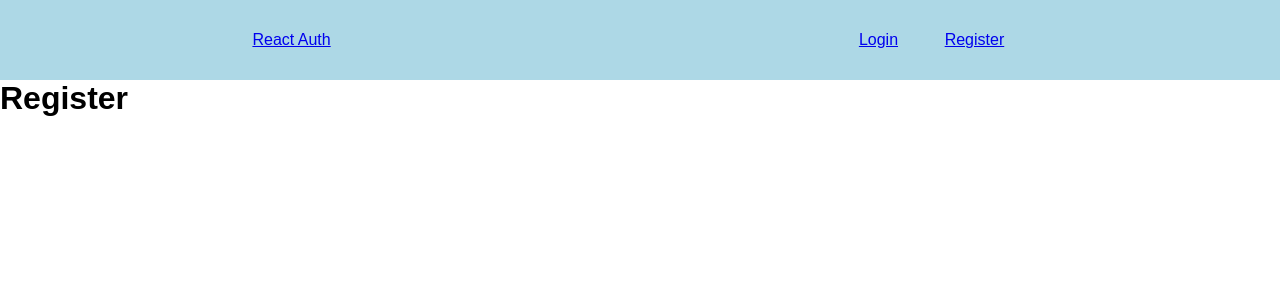
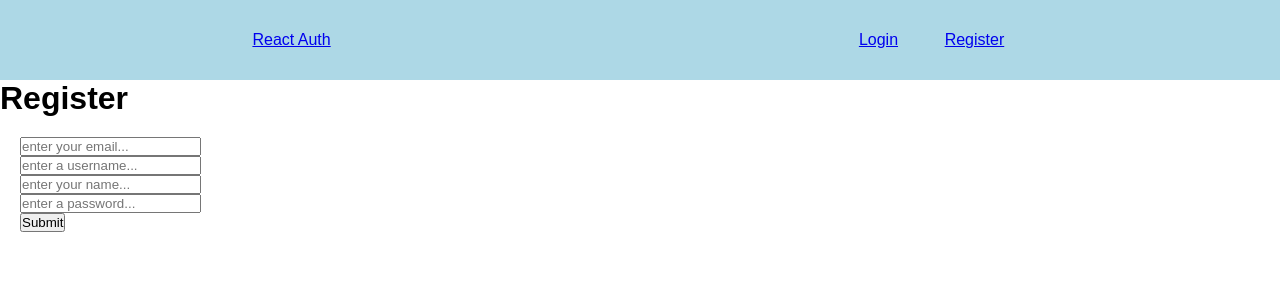
Before and after one commit to DavTheDev20/react-auth-test, a React (Vite) app in the folder client/: page /register in a window 1280 px wide. Shown: the top 300 px of the page. Built offline with nearby package versions, Linux system fonts and the light colour scheme.

Commit message:
Add register logic

```diff
--- a/client/package.json
+++ b/client/package.json
@@ -9,6 +9,7 @@
     "preview": "vite preview"
   },
   "dependencies": {
+    "axios": "^1.2.1",
     "react": "^18.2.0",
     "react-dom": "^18.2.0",
     "react-router-dom": "^6.4.5"
--- a/client/src/pages/Register.tsx
+++ b/client/src/pages/Register.tsx
@@ -1,7 +1,136 @@
+import { ChangeEvent, FormEvent, useState } from 'react';
+import axios from 'axios';
+import { useNavigate } from 'react-router-dom';
+
 const Register = () => {
+  const [newUserData, setNewUserData] = useState({
+    email: '',
+    username: '',
+    password: '',
+    name: '',
+  });
+  const navigate = useNavigate();
+
+  const handleChange = ({ target }: any) => {
+    const { name, value } = target;
+
+    switch (name) {
+      case 'email':
+        setNewUserData((prevValue) => {
+          return {
+            email: value,
+            username: prevValue.username,
+            password: prevValue.password,
+            name: prevValue.name,
+          };
+        });
+        break;
+      case 'username':
+        setNewUserData((prevValue) => {
+          return {
+            email: prevValue.email,
+            username: value,
+            password: prevValue.password,
+            name: prevValue.name,
+          };
+        });
+        break;
+      case 'password':
+        setNewUserData((prevValue) => {
+          return {
+            email: prevValue.email,
+            username: prevValue.username,
+            password: value,
+            name: prevValue.name,
+          };
+        });
+        break;
+      case 'name':
+        setNewUserData((prevValue) => {
+          return {
+            email: prevValue.email,
+            username: prevValue.username,
+            password: prevValue.password,
+            name: value,
+          };
+        });
+        break;
+      default:
+        console.error('Something went wrong...');
+    }
+  };
+
+  const handleSubmit = (e: FormEvent) => {
+    e.preventDefault();
+
+    const apiUrl = 'http://localhost:8080/api/register';
+
+    if (
+      !newUserData.email ||
+      !newUserData.username ||
+      !newUserData.password ||
+      !newUserData.name
+    ) {
+      return alert('Please enter all information to register.');
+    }
+
+    axios({
+      method: 'POST',
+      url: apiUrl,
+      data: newUserData,
+      withCredentials: true,
+    })
+      .then((res) => {
+        if (res.status !== 200) {
+          console.log(res.data);
+        }
+        // TODO: Determine why cookie is not setting in browser.
+        return navigate('/');
+      })
+      .catch((err) => {
+        console.log(err);
+        return alert('Error: ' + err.response.data.error);
+      });
+  };
+
   return (
     <div>
       <h1>Register</h1>
+      <form style={{ margin: '20px' }} onSubmit={handleSubmit}>
+        <input
+          name="email"
+          type={'email'}
+          placeholder={'enter your email...'}
+          value={newUserData.email}
+          onChange={handleChange}
+        />
+        <br />
+        <input
+          name="username"
+          type={'text'}
+          placeholder={'enter a username...'}
+          value={newUserData.username}
+          onChange={handleChange}
+        />
+        <br />
+        <input
+          name="name"
+          type={'text'}
+          placeholder={'enter your name...'}
+          value={newUserData.name}
+          onChange={handleChange}
+        />
+        <br />
+        <input
+          name="password"
+          type={'password'}
+          placeholder={'enter a password...'}
+          value={newUserData.password}
+          onChange={handleChange}
+        />
+        <br />
+        <button type="submit">Submit</button>
+      </form>
     </div>
   );
 };
```
Also changed, not shown: 1 other file (tests, documents, lock files or other folders).
